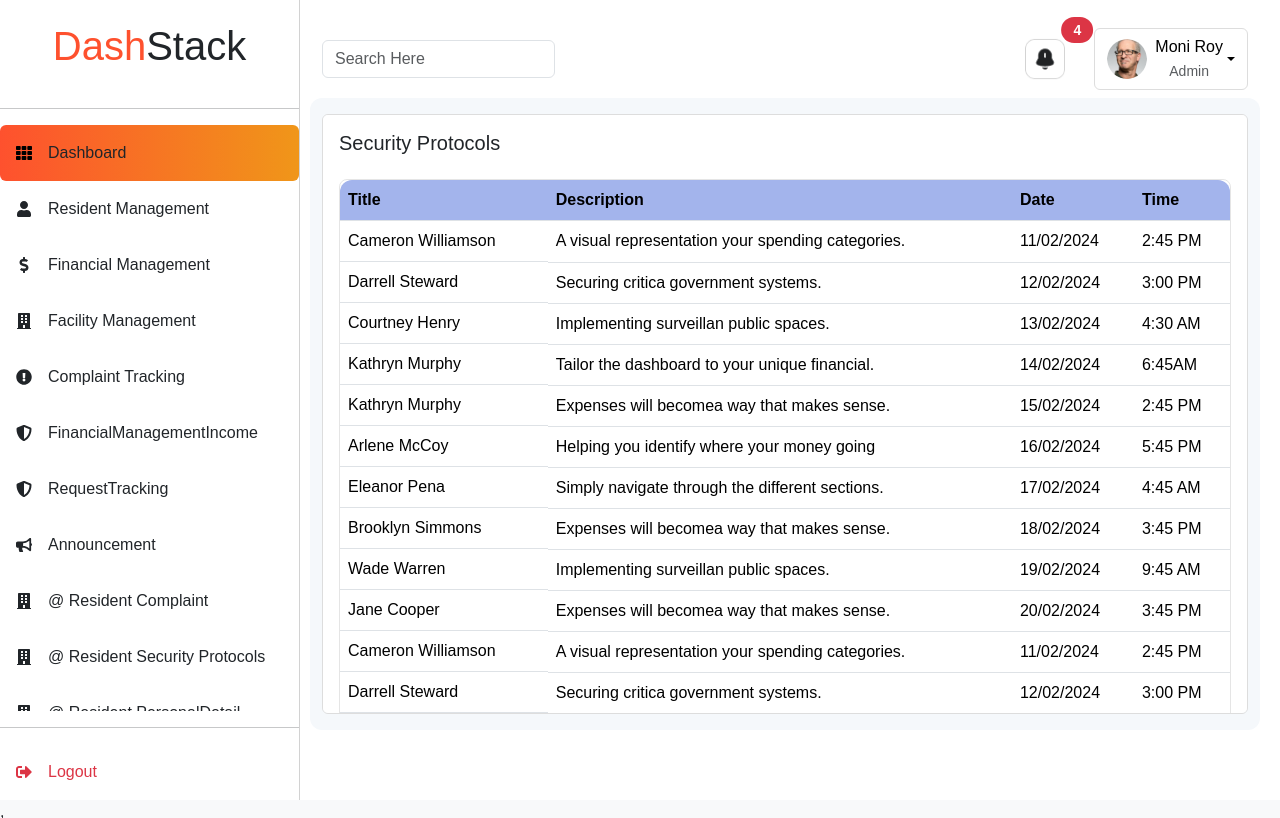
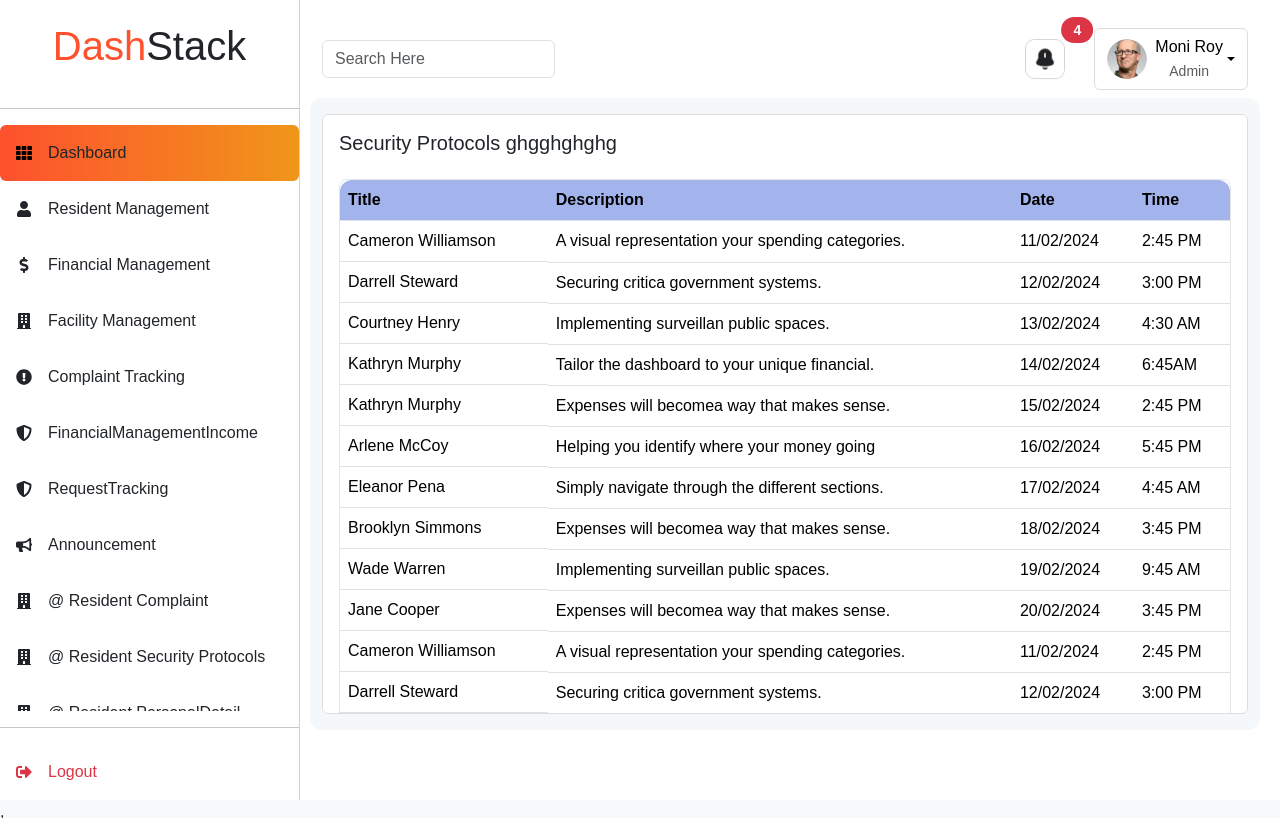
Before and after one commit to SRjaykishan121/Dashtask, a React (Vite) app: page /SecurityProtocols in a window 1280 px wide. Shown: the top 818 px of the page. Built offline with nearby package versions, Linux system fonts and the light colour scheme.

Commit message:
responsive

```diff
--- a/src/pages/SecurityProtocols.jsx
+++ b/src/pages/SecurityProtocols.jsx
@@ -10,7 +10,7 @@ function RequestTracking() {
           <div className="col-12" >
             <div className="border rounded complaint-list p-3 mt-3 mb-3 bg-white"style={{ height: '600px' }}>
               <div className="d-flex justify-content-between mb-3 text-dark">
-                <h2 style={{ fontSize: "20px" }}>Security Protocols</h2>
+                <h2 style={{ fontSize: "20px" }}>Security Protocols   ghgghghghg</h2>
               </div>
               <div className="table-responsive mt-2">
                 <table className="table rounded-table1 ">
```
